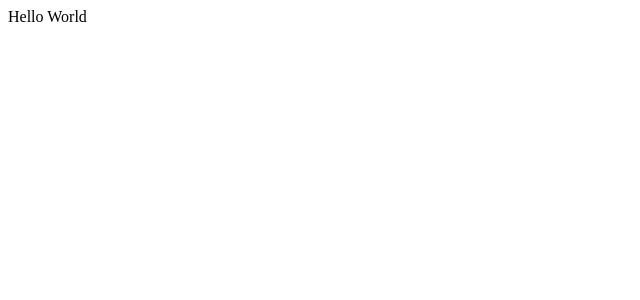
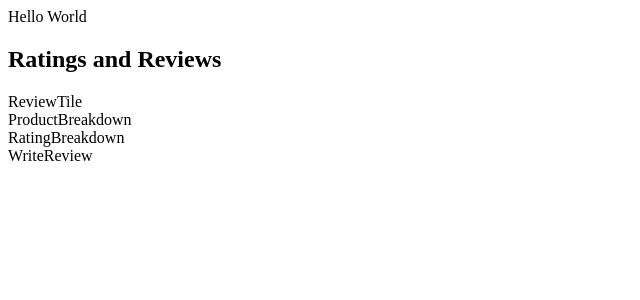
Before and after one commit to Beast-Technology/Atelier, a React (Create React App) app in the folder client/: page / in a window 1280 px wide. Shown: the top 300 px of the page, without its empty margins (0-640 px from the left). Built offline with nearby package versions, Linux system fonts and the light colour scheme; the HTML template or start-up script is replaced by a standard one.

Commit message:
Added component for ratings and reviews and downloaded dotenv

```diff
--- a/client/src/App.jsx
+++ b/client/src/App.jsx
@@ -1,8 +1,13 @@
 import React from 'react';
+
+import RatingsAndReviews from './RatingsAndReviews/RatingsAndReviews.jsx';
 
 function App() {
   return (
-    <div>Hello World</div>
+    <div>
+      <div>Hello World</div>
+      <RatingsAndReviews />
+    </div>
   );
 }
 
--- /dev/null
+++ b/client/src/RatingsAndReviews/ProductBreakdown.jsx
@@ -0,0 +1,11 @@
+import React from 'react';
+
+function ProductBreakdown() {
+  return (
+    <div>
+      ProductBreakdown
+    </div>
+  );
+}
+
+export default ProductBreakdown;
--- /dev/null
+++ b/client/src/RatingsAndReviews/RatingBreakdown.jsx
@@ -0,0 +1,11 @@
+import React from 'react';
+
+function RatingBreakdown() {
+  return (
+    <div>
+      RatingBreakdown
+    </div>
+  );
+}
+
+export default RatingBreakdown;
--- /dev/null
+++ b/client/src/RatingsAndReviews/RatingsAndReviews.jsx
@@ -0,0 +1,22 @@
+import React from 'react';
+
+import ProductBreakdown from './ProductBreakdown.jsx';
+import ReviewsList from './ReviewsList.jsx';
+import WriteReview from './WriteReview.jsx';
+import RatingBreakdown from './RatingBreakdown.jsx';
+
+function RatingsAndReviews() {
+  return (
+    <section>
+      <h2>Ratings and Reviews</h2>
+      {/* Create sorting option for display of reviews list */}
+      <ReviewsList />
+      <ProductBreakdown />
+      <RatingBreakdown />
+      <WriteReview />
+      {/* Keyword search low priority */}
+    </section>
+  );
+}
+
+export default RatingsAndReviews;
--- /dev/null
+++ b/client/src/RatingsAndReviews/ReviewTile.jsx
@@ -0,0 +1,11 @@
+import React from 'react';
+
+function ReviewTile() {
+  return (
+    <div>
+      ReviewTile
+    </div>
+  );
+}
+
+export default ReviewTile;
--- /dev/null
+++ b/client/src/RatingsAndReviews/ReviewsList.jsx
@@ -0,0 +1,11 @@
+import React from 'react';
+
+import ReviewTile from './ReviewTile.jsx';
+
+function ReviewsList() {
+  return (
+    <ReviewTile />
+  );
+}
+
+export default ReviewsList;
--- /dev/null
+++ b/client/src/RatingsAndReviews/WriteReview.jsx
@@ -0,0 +1,11 @@
+import React from 'react';
+
+function WriteReview() {
+  return (
+    <div>
+      WriteReview
+    </div>
+  );
+}
+
+export default WriteReview;
--- a/package.json
+++ b/package.json
@@ -22,6 +22,7 @@
     "axios": "^0.27.2",
     "babel": "^6.23.0",
     "babel-preset-env": "^1.7.0",
+    "dotenv": "^16.0.1",
     "eslint": "^8.15.0",
     "eslint-config-airbnb": "^19.0.4",
     "eslint-plugin-import": "^2.26.0",
```
Also changed, not shown: .eslintrc.json, 2 other files (tests, documents, lock files or other folders).
